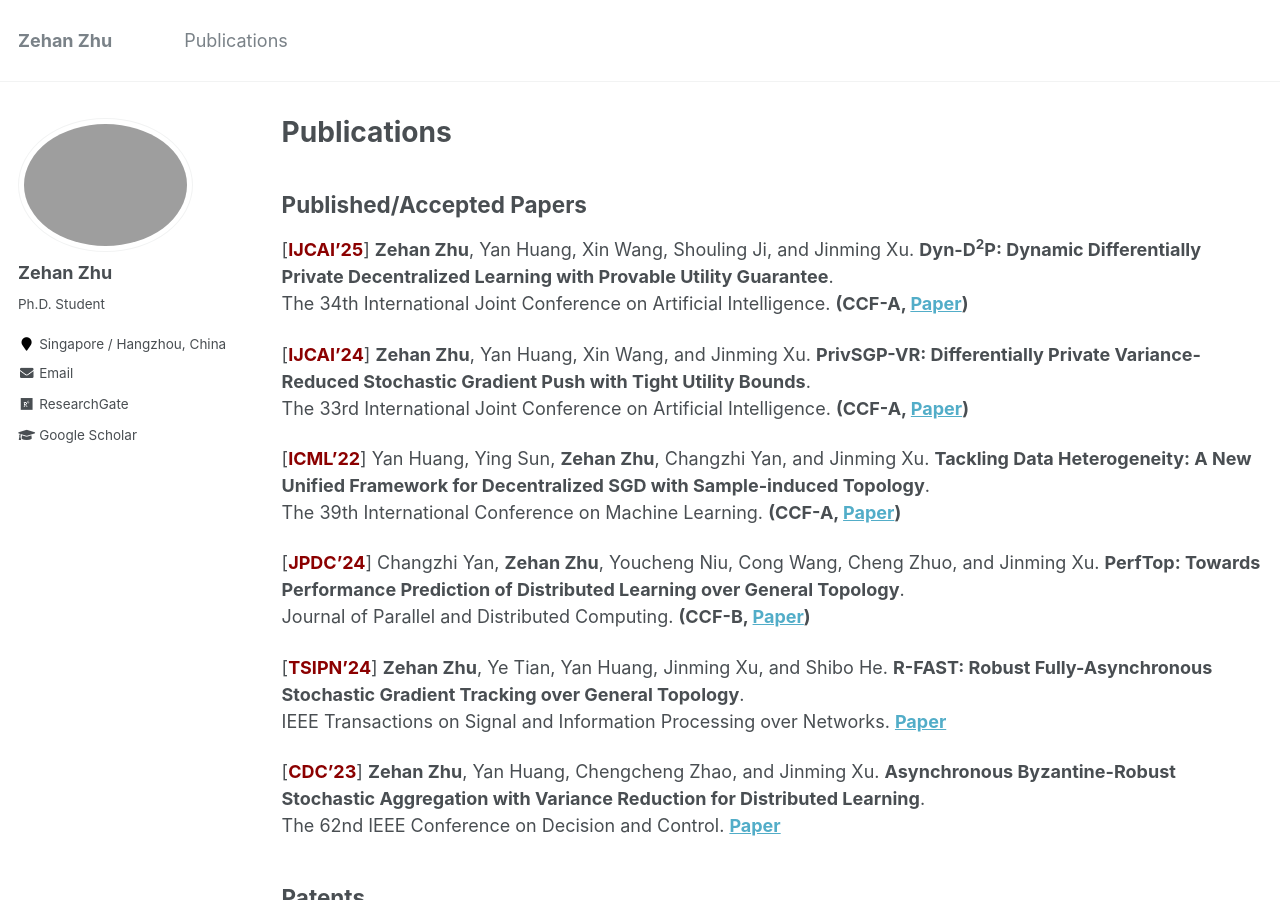
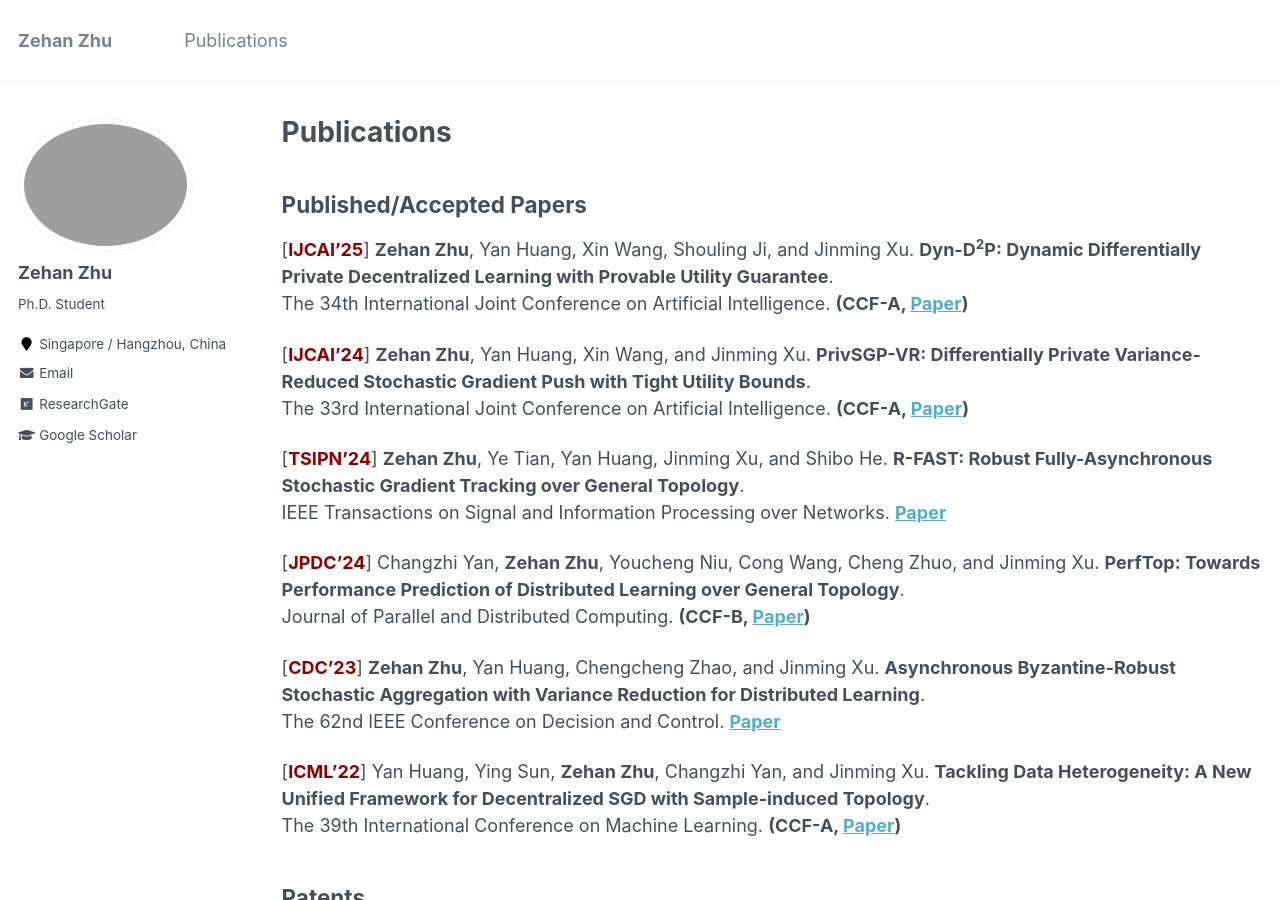
Before and after one commit to zehanzhu/zehanzhu.github.io, a Jekyll site: the page built from _pages/publications.md, in a window 1280 px wide and 900 px high. Built offline with Jekyll 4.4.1, drawn with Linux system fonts in a browser that asks for light colours.

Commit message:
Update publications.md

```diff
--- a/_pages/publications.md
+++ b/_pages/publications.md
@@ -17,17 +17,17 @@ The 34th International Joint Conference on Artificial Intelligence. **(CCF-A, [P
 [**<span style="color:#8B0000">IJCAI'24</span>**] **Zehan Zhu**, Yan Huang, Xin Wang, and Jinming Xu. **PrivSGP-VR: Differentially Private Variance-Reduced Stochastic Gradient Push with Tight Utility Bounds**. <br>
 The 33rd International Joint Conference on Artificial Intelligence. **(CCF-A, [Paper](https://www.ijcai.org/proceedings/2024/635))**
 
-[**<span style="color:#8B0000">ICML'22</span>**] Yan Huang, Ying Sun, **Zehan Zhu**, Changzhi Yan, and Jinming Xu. **Tackling Data Heterogeneity: A New Unified Framework for Decentralized SGD with Sample-induced Topology**. <br>
-The 39th International Conference on Machine Learning. **(CCF-A, [Paper](https://proceedings.mlr.press/v162/huang22i.html))**
+[**<span style="color:#8B0000">TSIPN'24</span>**] **Zehan Zhu**, Ye Tian, Yan Huang, Jinming Xu, and Shibo He. **R-FAST: Robust Fully-Asynchronous Stochastic Gradient Tracking over General Topology**. <br>
+IEEE Transactions on Signal and Information Processing over Networks. **[Paper](https://ieeexplore.ieee.org/abstract/document/10660468)**
 
 [**<span style="color:#8B0000">JPDC'24</span>**] Changzhi Yan, **Zehan Zhu**, Youcheng Niu, Cong Wang, Cheng Zhuo, and Jinming Xu. **PerfTop: Towards Performance Prediction of Distributed Learning over General Topology**. <br>
 Journal of Parallel and Distributed Computing. **(CCF-B,  [Paper](https://www.sciencedirect.com/science/article/abs/pii/S0743731524000868))**
 
-[**<span style="color:#8B0000">TSIPN'24</span>**] **Zehan Zhu**, Ye Tian, Yan Huang, Jinming Xu, and Shibo He. **R-FAST: Robust Fully-Asynchronous Stochastic Gradient Tracking over General Topology**. <br>
-IEEE Transactions on Signal and Information Processing over Networks. **[Paper](https://ieeexplore.ieee.org/abstract/document/10660468)**
-
 [**<span style="color:#8B0000">CDC'23</span>**] **Zehan Zhu**, Yan Huang, Chengcheng Zhao, and Jinming Xu. **Asynchronous Byzantine-Robust Stochastic Aggregation with Variance Reduction for Distributed Learning**. <br>
 The 62nd IEEE Conference on Decision and Control. **[Paper](https://ieeexplore.ieee.org/abstract/document/10383346)**
+
+[**<span style="color:#8B0000">ICML'22</span>**] Yan Huang, Ying Sun, **Zehan Zhu**, Changzhi Yan, and Jinming Xu. **Tackling Data Heterogeneity: A New Unified Framework for Decentralized SGD with Sample-induced Topology**. <br>
+The 39th International Conference on Machine Learning. **(CCF-A, [Paper](https://proceedings.mlr.press/v162/huang22i.html))**
 
 
 
```
